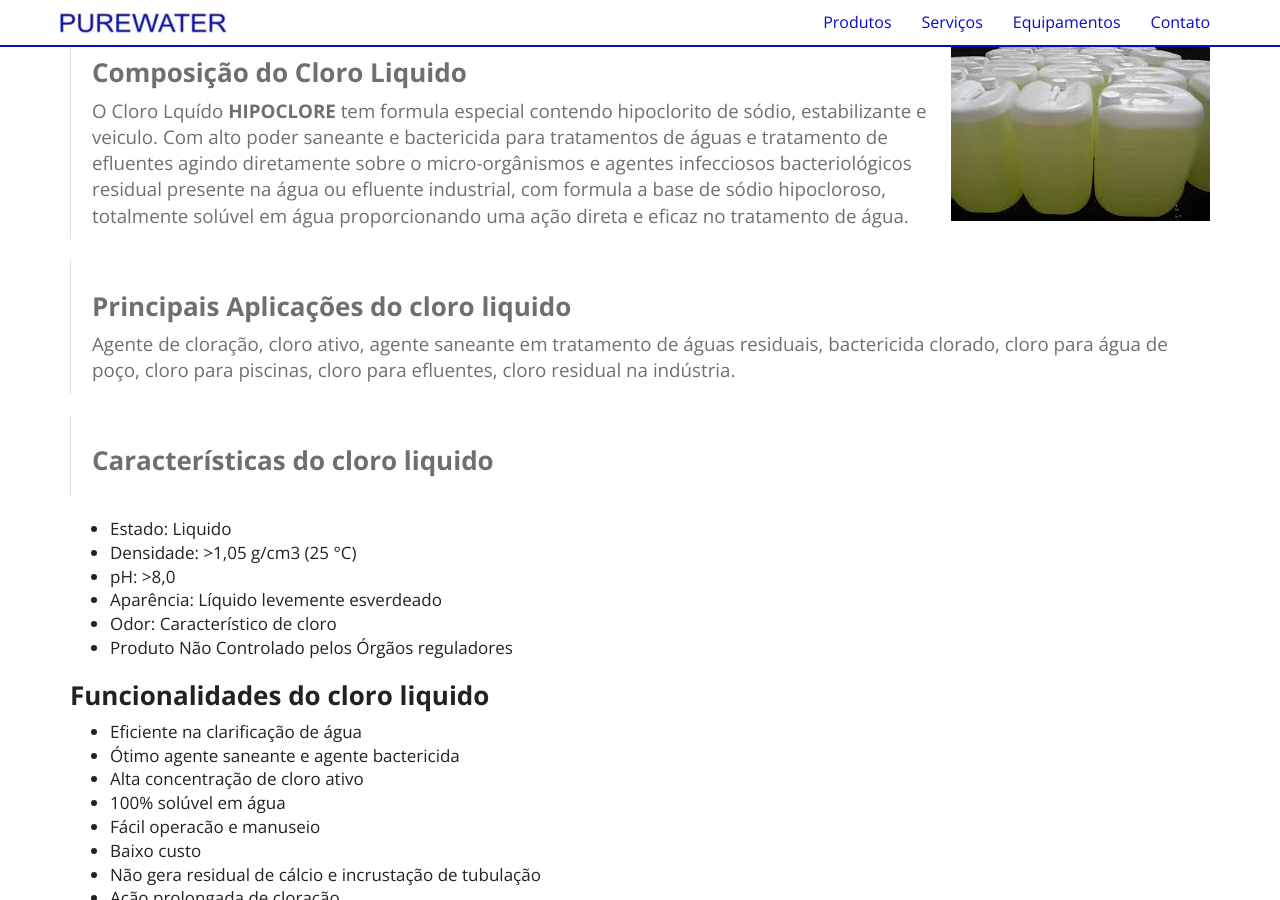
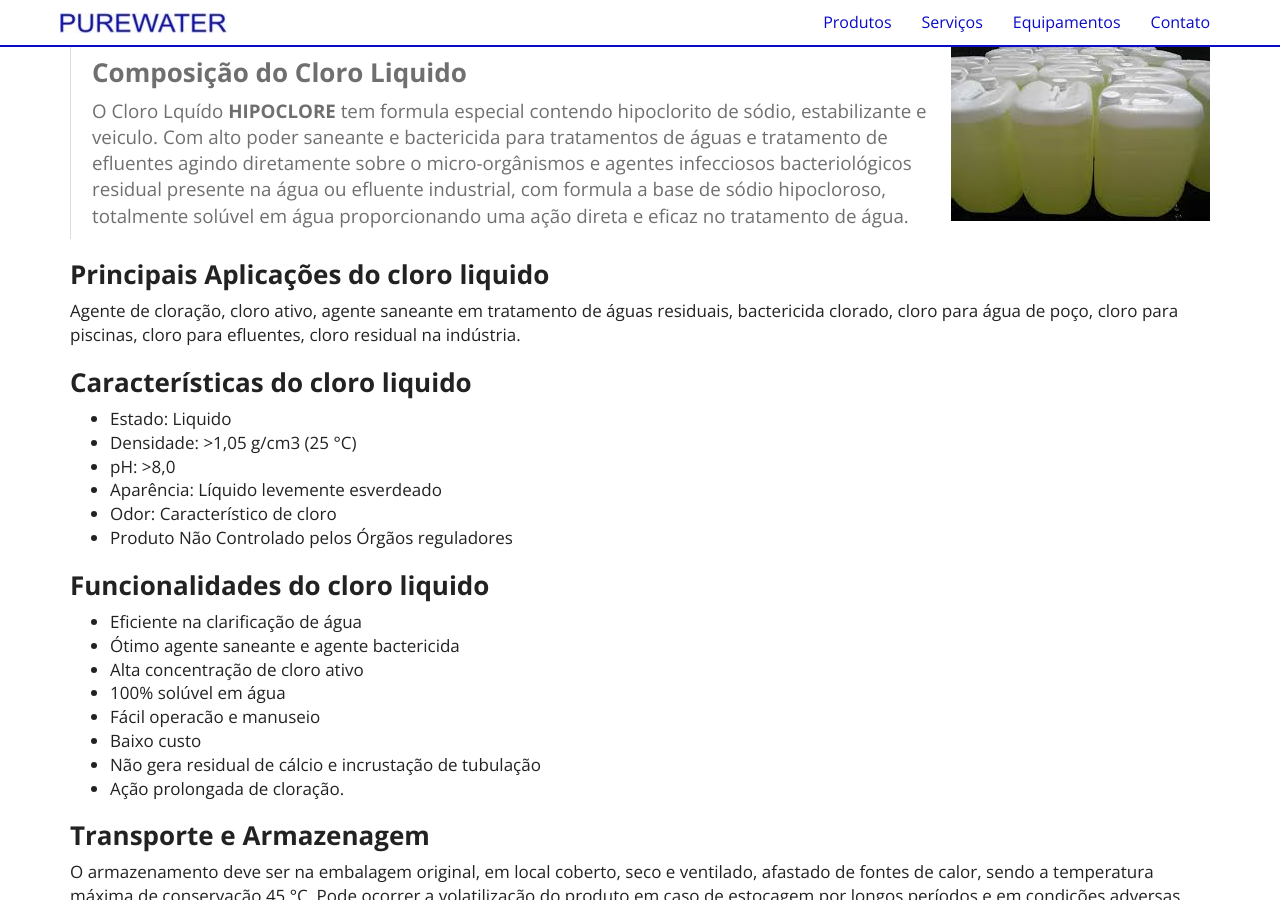
Before and after one commit to purewaterefluentes/purewaterefluentes.github.io, a Jekyll site: the page built from produtos/cloro-liquido.md, in a window 1280 px wide and 900 px high, scrolled down 457 px. Built offline with Jekyll 4.4.1, drawn with Linux system fonts in a browser that asks for light colours; nearby versions of some CDN libraries; library files that are not in the unit come from our copies.

Commit message:
Update cloro-liquido.md

```diff
--- a/produtos/cloro-liquido.md
+++ b/produtos/cloro-liquido.md
@@ -8,18 +8,16 @@
 **HIPOCLORE é o Cloro liquido saneante** que apresenta concentração entre 7 a 9% de cloro ativo, podendo também ser fabricado nas concentrações 2,5% e 5% de cloro ativo. Atua como agente bactericida, saneante, desinfectante e clarificante e pode ser aplicado em tratamento de águas em geral e tratamento de efluentes.
 Possuí fácil aplicação e também pode ser aplicado em água de reuso nos seguimentos de: Lavanderia Industrial, Lavanderia Hospitalar, Galvanoplastia, Curtumes, Industria Alimentícia e Industria farmacêutica e outras.
 
-<img class="img-responsive pull-right" style="max-width: 75%;" src="../../website/images/pequeno/Hipoclore - Cloro.jpg" alt="Cloro Liquido">
+<img class="img-responsive pull-right" style="max-width: 100%;" src="../../website/images/pequeno/Hipoclore - Cloro.jpg" alt="Cloro Liquido">
 
 >
 ### **Composição do Cloro Liquido**
 O Cloro Lquído **HIPOCLORE** tem formula especial contendo hipoclorito de sódio, estabilizante e veiculo.
 Com alto poder saneante e bactericida para tratamentos de águas e tratamento de efluentes agindo diretamente sobre o micro-orgânismos e agentes infecciosos bacteriológicos residual presente na água ou efluente industrial, com formula a base de sódio hipocloroso, totalmente solúvel em água proporcionando uma ação direta e eficaz no tratamento de água.
 
->
 ### **Principais Aplicações do cloro liquido**
 Agente de cloração, cloro ativo, agente saneante em tratamento de águas residuais, bactericida clorado, cloro para água de poço, cloro para piscinas, cloro para efluentes, cloro residual na indústria.
 
->
 ### **Características do cloro liquido**
 
 - Estado: Liquido
```
